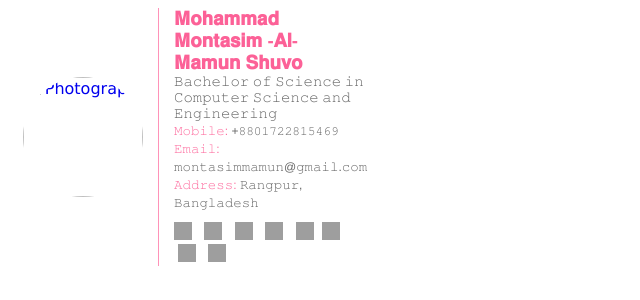
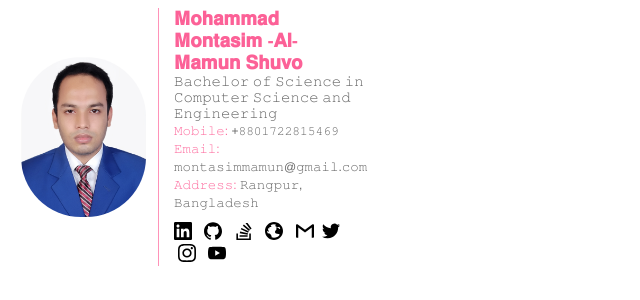
Before and after one commit to montasim/gmail-signature, a plain HTML site: page index.html in a window 1280 px wide. Shown: the whole page, without its empty margins (0-640 px from the left). Drawn offline with Linux system fonts and the light colour scheme; grey boxes are pictures that could not be loaded.

Commit message:
image link updated

```diff
--- a/index.html
+++ b/index.html
@@ -13,7 +13,8 @@
           <td style="width:150px; padding:0; font-family:Verdana; text-align:center; margin: auto;">
             <a href="http://montasim.github.io/" target="_blank">
               <!-- <img alt="Photograph" style="width:120px; height:120px; border-radius:60px; border:0;" src="https://avatars3.githubusercontent.com/u/5141132?v=4"> -->
-              <img alt="Photograph" style="width:120px; height:120px; border-radius:60px; border:0;" src="">
+              <img alt="Photograph" style="width:125px; height:160px; border-radius:60px; border:0;"
+                src="https://github.com/montasim/gmail-signature/blob/master/Media/Images/montasim.jpg?raw=true">
             </a>
           </td>
           <td style="height: 140px; border-left: thin solid #ff92b8; padding-right: 15px;"></td>
@@ -58,56 +59,56 @@
                       <a style="text-decoration: none; padding-right: 4px;" href="https://www.linkedin.com/in/montasim"
                         target="_blank">
                         <img alt="linkedin" style="width:18px; height:18px;"
-                          src="https://github.com/montasim/montasim/raw/master/Media/Icons/Social/linkedin.svg">
+                          src="https://raw.githubusercontent.com/montasim/gmail-signature/ca620d78beb05876382f19c19250ee3316e8513a/Media/Icons/Social/linkedin.svg">
                       </a>
                     </span>
                     <span>
                       <a style="text-decoration: none; padding: 0 4px;" href="https://www.github.com/montasim"
                         target="_blank">
                         <img alt="github" style="width:18px; height:18px;"
-                          src="https://github.com/montasim/montasim/raw/master/Media/Icons/Social/github.svg">
+                          src="https://raw.githubusercontent.com/montasim/gmail-signature/ca620d78beb05876382f19c19250ee3316e8513a/Media/Icons/Social/github.svg">
                       </a>
                     </span>
                     <span>
                       <a style="text-decoration: none; padding: 0 4px;"
                         href="https://stackoverflow.com/users/10429621/coderaid" target="_blank">
                         <img alt="stackoverflow" style="width:18px; height:18px;"
-                          src="https://github.com/montasim/montasim/raw/master/Media/Icons/Social/stackoverflow.svg">
+                          src="https://raw.githubusercontent.com/montasim/gmail-signature/ca620d78beb05876382f19c19250ee3316e8513a/Media/Icons/Social/stackoverflow.svg">
                       </a>
                     </span>
                     <span>
                       <a style="text-decoration: none; padding: 0 4px;" href="https://montasim.github.io/"
                         target="_blank">
                         <img alt="website" style="width:18px; height:18px;"
-                          src="https://github.com/montasim/montasim/raw/master/Media/Icons/Social/website.svg">
+                          src="https://raw.githubusercontent.com/montasim/gmail-signature/ca620d78beb05876382f19c19250ee3316e8513a/Media/Icons/Social/website.svg">
                       </a>
                     </span>
                     <span>
                       <a style="text-decoration: none; color: #666666; padding-left: 4px;"
                         href="mailto:montasimmamun@gmail.com" target="_blank">
                         <img alt="gmail" style="width:18px; height:18px;"
-                          src="https://github.com/montasim/montasim/raw/master/Media/Icons/Social/gmail.svg">
+                          src="https://raw.githubusercontent.com/montasim/gmail-signature/ca620d78beb05876382f19c19250ee3316e8513a/Media/Icons/Social/gmail.svg">
                       </a>
                     </span>
                     <span>
                       <a style="text-decoration: none; padding: 0 4px;" href="https://twitter.com/montasimmamun"
                         target="_blank">
                         <img alt="twitter" style="width:18px; height:18px;"
-                          src="https://github.com/montasim/montasim/raw/master/Media/Icons/Social/twitter.svg">
+                          src="https://raw.githubusercontent.com/montasim/gmail-signature/ca620d78beb05876382f19c19250ee3316e8513a/Media/Icons/Social/twitter.svg">
                       </a>
                     </span>
                     <span>
                       <a style="text-decoration: none; padding: 0 4px;" href="https://www.instagram.com/mr.montasim"
                         target="_blank">
                         <img alt="instagram" style="width:18px; height:18px;"
-                          src="https://github.com/montasim/montasim/raw/master/Media/Icons/Social/instagram.svg">
+                          src="https://raw.githubusercontent.com/montasim/gmail-signature/ca620d78beb05876382f19c19250ee3316e8513a/Media/Icons/Social/instagram.svg">
                       </a>
                     </span>
                     <span>
                       <a style="text-decoration: none; color: #666666; padding-left: 4px;"
                         href="https://www.youtube.com/channel/UCkkBnedfjKU-toiKQ-rxvtA" target="_blank">
                         <img alt="youtube" style="width:18px; height:18px;"
-                          src="https://github.com/montasim/montasim/raw/master/Media/Icons/Social/youtube.svg">
+                          src="https://raw.githubusercontent.com/montasim/gmail-signature/ca620d78beb05876382f19c19250ee3316e8513a/Media/Icons/Social/youtube.svg">
                       </a>
                     </span>
                   </td>
```
